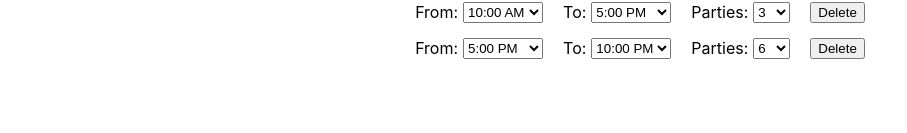
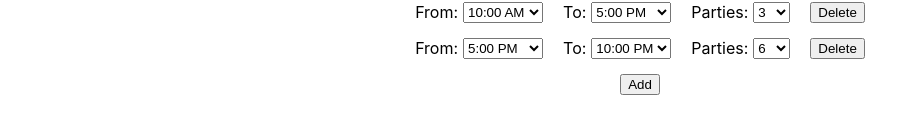
Before and after one commit to adhurjaty/wisely_project, a React (Create React App) app in the folder view/: page /inventory in a window 1280 px wide. Shown: the part 497-630 px from the top of the page, without its empty margins (0-907 px from the left). Built offline with nearby package versions, Linux system fonts and the light colour scheme.

Commit message:
implements adding time slots

```diff
--- a/view/src/pages/Inventory.tsx
+++ b/view/src/pages/Inventory.tsx
@@ -82,13 +82,14 @@ function Inventory(): JSX.Element {
             <DayCalendar date={date}
                 setDate={setDate} />
             <StateDisplay state={state}
+                date={date}
                 onSubmit={() => loadInventory(date)} />
         </div>
     );
 }
 
-function StateDisplay({state, onSubmit}:
-    {state: InventoryState, onSubmit: () => void}):
+function StateDisplay({state, date, onSubmit}:
+    {state: InventoryState, date: Date, onSubmit: () => void}):
     JSX.Element
 {
     if(state.isLoading) {
@@ -99,7 +100,7 @@ function StateDisplay({state, onSubmit}:
         return ErrorDisplay(state.error);
     }
 
-    return InventoryDisplay(state, onSubmit);
+    return InventoryDisplay(state, date, onSubmit);
 }
 
 function IsLoadingDisplay(): JSX.Element {
@@ -110,13 +111,16 @@ function ErrorDisplay(error: string): JSX.Element {
     return <ErrorText>{error}</ErrorText>
 }
 
-function InventoryDisplay(state: InventoryState,
+function InventoryDisplay(state: InventoryState, date: Date,
     onSubmit: () => void): JSX.Element
 {
     const [timeSlots, setTimeSlots] = useState(state.timeSlots);
+    const [showAddButton, setShowAdd] = useState(maxEndTimeHour(state.timeSlots) < 24);
 
     const onDelete = (ts: InventorySpan) => {
-        setTimeSlots(timeSlots.filter(x => x !== ts));
+        const newSlots = timeSlots.filter(x => x !== ts);
+        setTimeSlots(newSlots);
+        setShowAdd(maxEndTimeHour(newSlots) < 24);
     };
 
     // adjust other time spans so no overlapping
@@ -143,7 +147,22 @@ function InventoryDisplay(state: InventoryState,
             newSpans.push(newSlot)
         }
         setTimeSlots(newSpans);
+        setShowAdd(maxEndTimeHour(newSpans) < 24);
     };
+
+    const onAdd = () => {
+        const newSlot = new InventorySpan();
+        if(timeSlots.length) {
+            const lastSlot = timeSlots[timeSlots.length - 1];
+            newSlot.startTime = lastSlot.endTime;
+        } else {
+            newSlot.startTime = date;
+        }
+        newSlot.endTime = new Date(newSlot.startTime);
+        newSlot.endTime.setHours(newSlot.endTime.getHours() + 1);
+
+        setTimeSlots(timeSlots.concat([newSlot]));
+    }
 
     return (
         <SlotsContainer>
@@ -153,8 +172,13 @@ function InventoryDisplay(state: InventoryState,
                     onTimeChange={onTimeChange}
                     key={`slots-${i}`} />
             ))}
+            {showAddButton && <button onClick={(e) => onAdd()}>Add</button>}
         </SlotsContainer>
     )
+}
+
+function maxEndTimeHour(slots: InventorySpan[]): number {
+    return Math.max(...slots.map(s => s.endTime.getHours() || 24));
 }
 
 function mustMoveStartTime(ts: InventorySpan, slot: InventorySpan): boolean {
@@ -169,7 +193,7 @@ function mustMoveEndTime(ts: InventorySpan, slot: InventorySpan): boolean {
 
 function containsFully(ts: InventorySpan, slot: InventorySpan): boolean {
     return ts.startTime.getTime() <= slot.startTime.getTime() &&
-        slot.endTime.getTime() >= slot.endTime.getTime();
+        ts.endTime.getTime() >= slot.endTime.getTime();
 }
 
 function TimeSlotDisplay({timeSlot, onTimeChange, onDelete}:
```
